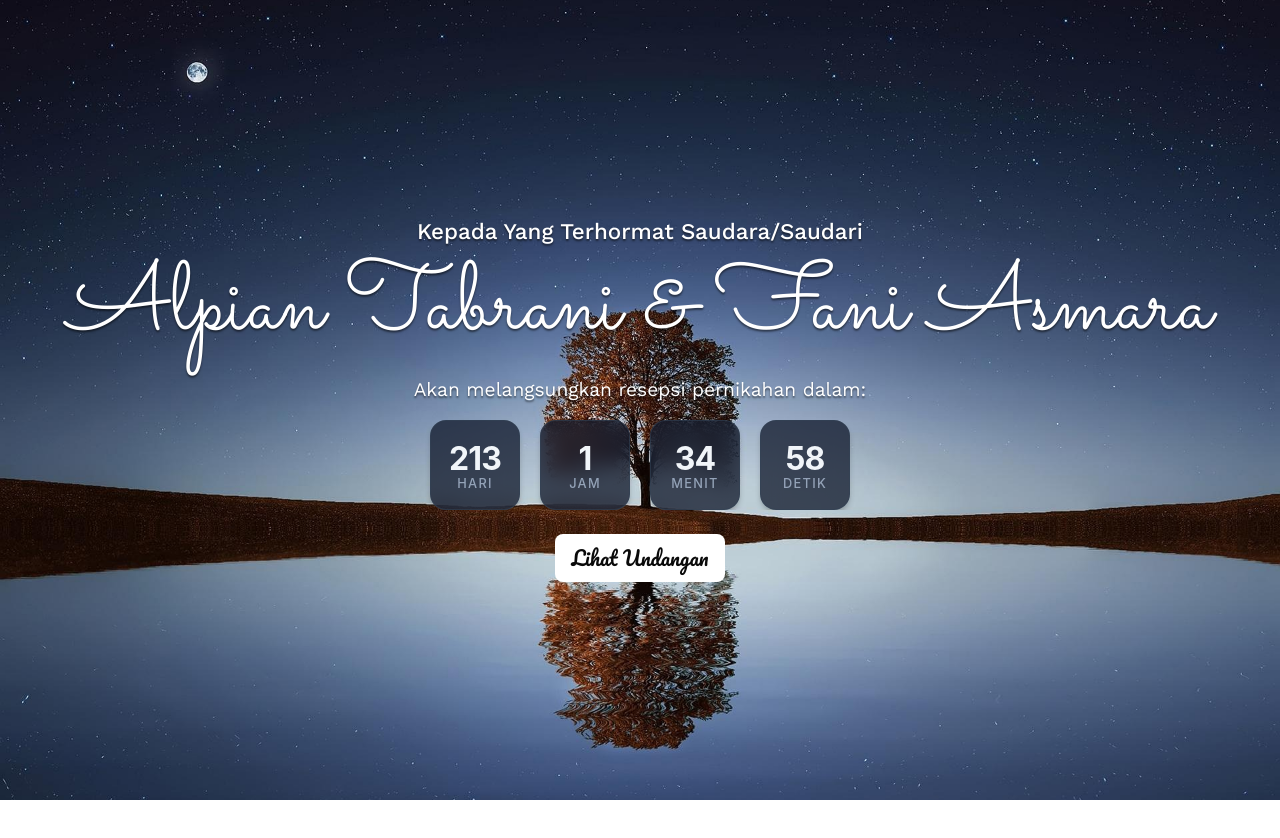
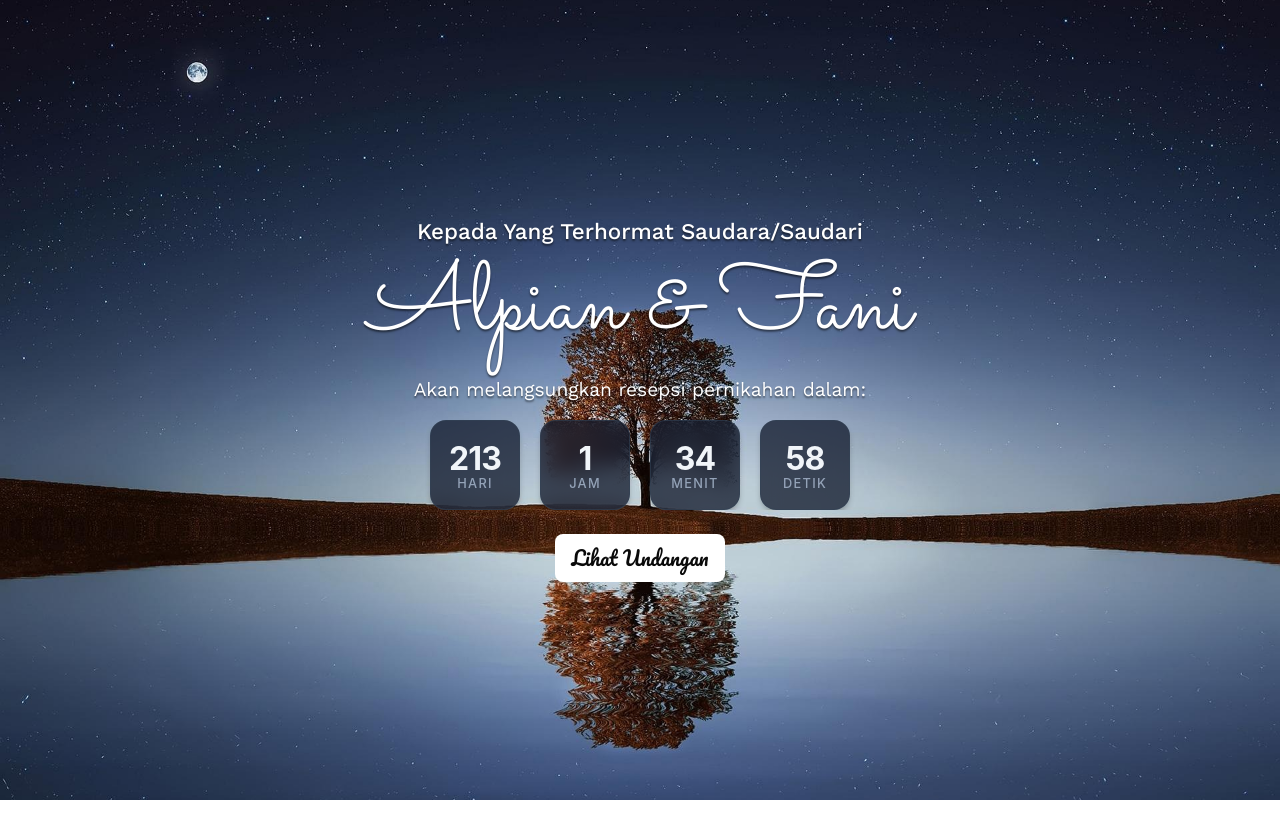
Before and after one commit to Smeagol03/undangan, a plain HTML site: page index.html in a window 1280 px wide. Shown: the top 838 px of the page. Drawn offline with nearby package versions, Linux system fonts and the light colour scheme.

Commit message:
Update index.html
Ubah nama lagi

```diff
--- a/index.html
+++ b/index.html
@@ -26,7 +26,7 @@
     d-flex justify-content-center align-items-center text-white">
         <main>
             <h4>Kepada Yang Terhormat Saudara/Saudari</h4>
-            <h1>Alpian Tabrani & Fani Asmara</h1>
+            <h1>Alpian & Fani</h1>
             <P>Akan melangsungkan resepsi pernikahan dalam:</P>
             <div class="my-countdown simply-countdown-dark"></div>
             <a href="#undangan" class="btn btn-lg mt-4">Lihat Undangan</a>
```
